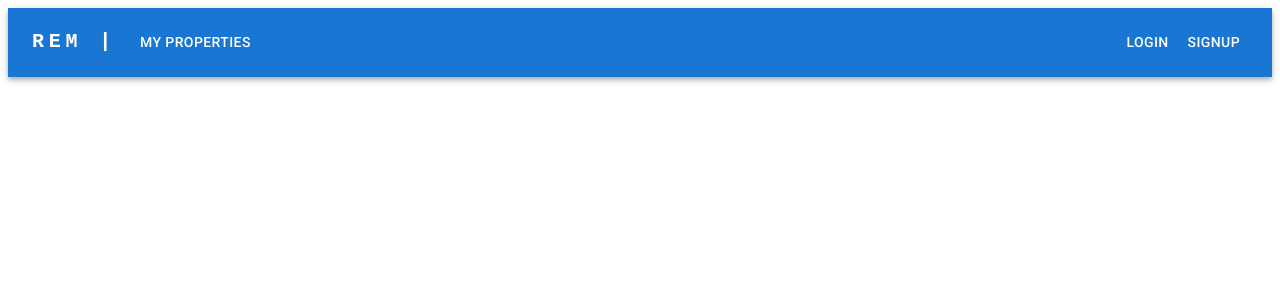
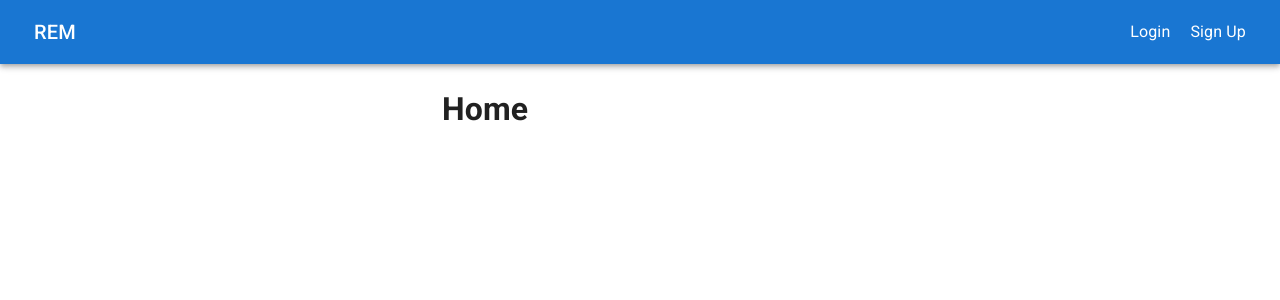
Before and after one commit to Kiddie22/rem-frontend, a Next.js app: page / in a window 1280 px wide. Shown: the top 300 px of the page. Built offline with nearby package versions, Linux system fonts and the light colour scheme.

Commit message:
refactor: create custom-link component, update navbar

```diff
--- /dev/null
+++ b/components/layout/form-components/custom-link.tsx
@@ -0,0 +1,20 @@
+import Link from 'next/link';
+
+export default function CustomLink(props: {
+  href: string;
+  label: string;
+}): JSX.Element {
+  const { href, label } = props;
+  return (
+    <Link
+      href={href}
+      style={{
+        textDecoration: 'inherit',
+        color: 'inherit',
+        padding: '10px',
+      }}
+    >
+      {label}
+    </Link>
+  );
+}
--- a/components/layout/form-components/index.tsx
+++ b/components/layout/form-components/index.tsx
@@ -3,6 +3,7 @@ import CustomTextField from './custom-text-field';
 import CustomSubmitButton from './custom-submit-button';
 import CustomLoginFooter from './custom-login-footer';
 import CustomSignUpFooter from './custom-sign-up-footer';
+import CustomLink from './custom-link';
 
 const components = {
   CustomForm,
@@ -10,6 +11,7 @@ const components = {
   CustomSubmitButton,
   CustomLoginFooter,
   CustomSignUpFooter,
+  CustomLink,
 };
 
 export default components;
--- a/components/layout/layout.tsx
+++ b/components/layout/layout.tsx
@@ -1,5 +1,5 @@
 import React, { ReactNode } from 'react';
-import { createTheme, ThemeProvider } from '@mui/material';
+import { createTheme, ThemeProvider, CssBaseline } from '@mui/material';
 import { Roboto } from 'next/font/google';
 import Navbar from './navbar';
 
@@ -22,6 +22,7 @@ function Layout(props: { children: ReactNode }): JSX.Element {
     <ThemeProvider theme={theme}>
       <>
         <Navbar />
+        <CssBaseline />
         <main className={roboto.className}>{children}</main>
       </>
     </ThemeProvider>
--- a/components/layout/navbar.tsx
+++ b/components/layout/navbar.tsx
@@ -1,156 +1,33 @@
 import * as React from 'react';
-import Box from '@mui/material/Box';
-import Menu from '@mui/material/Menu';
-import AppBar from '@mui/material/AppBar';
-import Button from '@mui/material/Button';
-import Toolbar from '@mui/material/Toolbar';
-import MenuItem from '@mui/material/MenuItem';
-import MenuIcon from '@mui/icons-material/Menu';
-import Container from '@mui/material/Container';
-import IconButton from '@mui/material/IconButton';
-import Typography from '@mui/material/Typography';
+import { Box, AppBar, Toolbar, Typography, Chip } from '@mui/material';
 import useAuthData from '@/hooks/useAuthData';
-
-const pages = ['My Properties'];
-const authNav = ['login', 'signup'];
+import FormComponents from './form-components';
 
 function Navbar(): JSX.Element {
-  const auth = useAuthData();
-
-  const [anchorElNav, setAnchorElNav] = React.useState<null | HTMLElement>(
-    null,
-  );
-
-  const handleOpenNavMenu = (event: React.MouseEvent<HTMLElement>): void => {
-    setAnchorElNav(event.currentTarget);
-  };
-
-  const handleCloseNavMenu = (): void => {
-    setAnchorElNav(null);
-  };
+  const { user } = useAuthData();
 
   return (
-    <AppBar position="static">
-      <Container maxWidth="xl">
-        <Toolbar disableGutters>
-          <Typography
-            variant="h6"
-            noWrap
-            component="a"
-            href="/"
-            sx={{
-              mr: 2,
-              display: { xs: 'none', md: 'flex' },
-              fontFamily: 'monospace',
-              fontWeight: 700,
-              letterSpacing: '.3rem',
-              color: 'inherit',
-              textDecoration: 'none',
-            }}
-          >
-            REM |
+    <Box sx={{ flexGrow: 1 }}>
+      <AppBar position="static">
+        <Toolbar>
+          <Typography variant="h6" component="div" sx={{ flexGrow: 1 }}>
+            <FormComponents.CustomLink href="/" label="REM" />
           </Typography>
 
-          <Box sx={{ flexGrow: 1, display: { xs: 'flex', md: 'none' } }}>
-            <IconButton
-              size="large"
-              aria-label="account of current user"
-              aria-controls="menu-appbar"
-              aria-haspopup="true"
-              onClick={handleOpenNavMenu}
-              color="inherit"
-            >
-              <MenuIcon />
-            </IconButton>
-            <Menu
-              id="menu-appbar"
-              anchorEl={anchorElNav}
-              anchorOrigin={{
-                vertical: 'bottom',
-                horizontal: 'left',
-              }}
-              keepMounted
-              transformOrigin={{
-                vertical: 'top',
-                horizontal: 'left',
-              }}
-              open={Boolean(anchorElNav)}
-              onClose={handleCloseNavMenu}
-              sx={{
-                display: { xs: 'block', md: 'none' },
-              }}
-            >
-              {pages.map((page) => (
-                <MenuItem key={page} onClick={handleCloseNavMenu}>
-                  <Typography textAlign="center">{page}</Typography>
-                </MenuItem>
-              ))}
-            </Menu>
-          </Box>
-          <Typography
-            variant="h5"
-            noWrap
-            component="a"
-            href=""
-            sx={{
-              mr: 2,
-              display: { xs: 'flex', md: 'none' },
-              flexGrow: 1,
-              fontFamily: 'monospace',
-              fontWeight: 700,
-              letterSpacing: '.3rem',
-              color: 'inherit',
-              textDecoration: 'none',
-            }}
-          >
-            REM
-          </Typography>
-          <Box sx={{ flexGrow: 1, display: { xs: 'none', md: 'flex' } }}>
-            {pages.map((page) => (
-              <Button
-                key={page}
-                href="/"
-                onClick={handleCloseNavMenu}
-                sx={{ my: 2, color: 'white', display: 'block' }}
-              >
-                {page}
-              </Button>
-            ))}
-          </Box>
-
-          <Box sx={{ flexGrow: 0 }}>
-            {auth?.user ? (
-              <Typography>
-                Welcome, {auth.user.username}
-                <Button
-                  href="/"
-                  onClick={logOut}
-                  sx={{ mx: 3, color: 'white' }}
-                  style={{
-                    backgroundColor: '#5c85c2',
-                  }}
-                >
-                  Logout
-                </Button>
-              </Typography>
-            ) : (
-              <>
-                {authNav.map((item) => (
-                  <Button
-                    key={item}
-                    href={`/${item}`}
-                    onClick={handleCloseNavMenu}
-                    sx={{ my: 2, color: 'white' }}
-                  >
-                    {item}
-                  </Button>
-                ))}
-              </>
-            )}
-          </Box>
+          {user?.username ? (
+            <>
+              <Chip label={`Welcome ${user.username}`} />
+              <FormComponents.CustomLink href="/logout" label="Logout" />
+            </>
+          ) : (
+            <>
+              <FormComponents.CustomLink href="/login" label="Login" />
+              <FormComponents.CustomLink href="/signup" label=" Sign Up" />
+            </>
+          )}
         </Toolbar>
-      </Container>
-    </AppBar>
+      </AppBar>
+    </Box>
   );
 }
 export default Navbar;
--- a/pages/index.tsx
+++ b/pages/index.tsx
@@ -1,13 +1,10 @@
-import Head from 'next/head';
+import { Container } from '@mui/material';
 
 function Home(): JSX.Element {
   return (
-    <>
-      <Head>
-        <meta name="description" content="Real Estate Management App" />
-      </Head>
-      <main />
-    </>
+    <Container component="main" maxWidth="xs">
+      <h1>Home</h1>
+    </Container>
   );
 }
 
```
